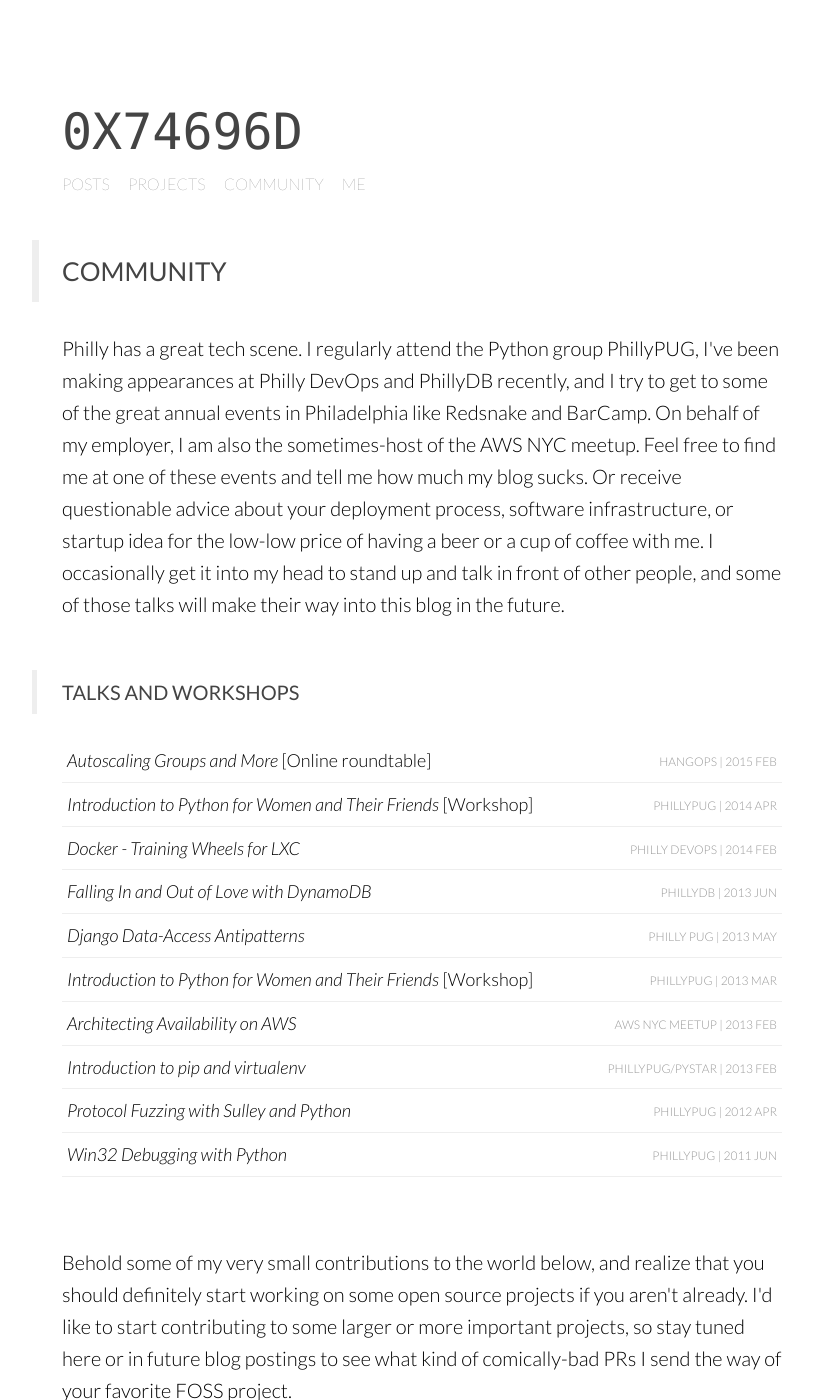
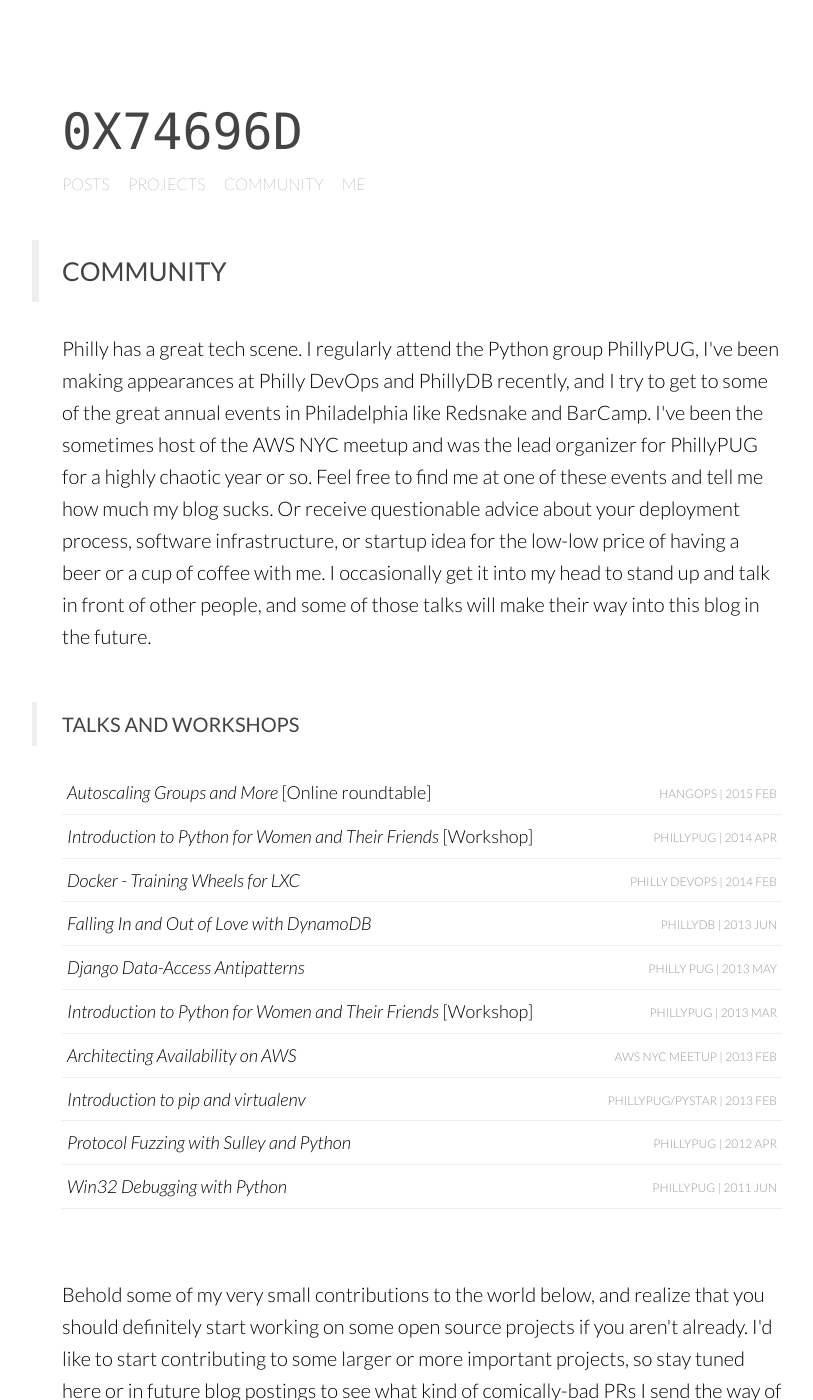
Before and after one commit to tgross/blog.0x74696d.com, a Jekyll site: the page built from community.html, in a window 1280 px wide and 1400 px high. Shown: the whole window, without its empty margins (218-1031 px from the left). Built offline with Jekyll 4.4.1, drawn with Linux system fonts in a browser that asks for light colours; Markdown is read by kramdown in place of the engine named in the settings; some of the changed text lies outside the part shown.

Commit message:
Updated community profile

```diff
--- a/community.html
+++ b/community.html
@@ -6,7 +6,7 @@
 <section class="container content">
   <h1>Community</h1>
 
-<p>Philly has a great tech scene. I regularly attend the Python group PhillyPUG, I've been making appearances at Philly DevOps and PhillyDB recently, and I try to get to some of the great annual events in Philadelphia like Redsnake and BarCamp.  On behalf of my employer, I am also the sometimes-host of the AWS NYC meetup. Feel free to find me at one of these events and tell me how much my blog sucks. Or receive questionable advice about your deployment process, software infrastructure, or startup idea for the low-low price of having a beer or a cup of coffee with me. I occasionally get it into my head to stand up and talk in front of other people, and some of those talks will make their way into this blog in the future.</p>
+<p>Philly has a great tech scene. I regularly attend the Python group PhillyPUG, I've been making appearances at Philly DevOps and PhillyDB recently, and I try to get to some of the great annual events in Philadelphia like Redsnake and BarCamp.  I've been the sometimes host of the AWS NYC meetup and was the lead organizer for PhillyPUG for a highly chaotic year or so. Feel free to find me at one of these events and tell me how much my blog sucks. Or receive questionable advice about your deployment process, software infrastructure, or startup idea for the low-low price of having a beer or a cup of coffee with me. I occasionally get it into my head to stand up and talk in front of other people, and some of those talks will make their way into this blog in the future.</p>
 
 <a name="talks"><h2>Talks and workshops</h2></a>
 <ul class="listing">
@@ -27,6 +27,7 @@
 
 <a name="opensource"><h2>Open source contributions</h2></a>
 <ul class="listing">
+  <li><a href="https://github.com/boto/boto">boto</a> <span>documentation fixes for RDS API</span></li>
   <li><a href="https://github.com/dramafever/goamz">goamz</a> <span>expanded map support for DynamoDB</span></li>
   <li><a href="https://github.com/dramafever/django-cache-machine">django-cache-machine</a> <span>multiple-DB support</span></li>
   <li><a href="https://github.com/tgross/cloudplaya">cloudplaya</a> <span>authentication patches</span></li>
```
